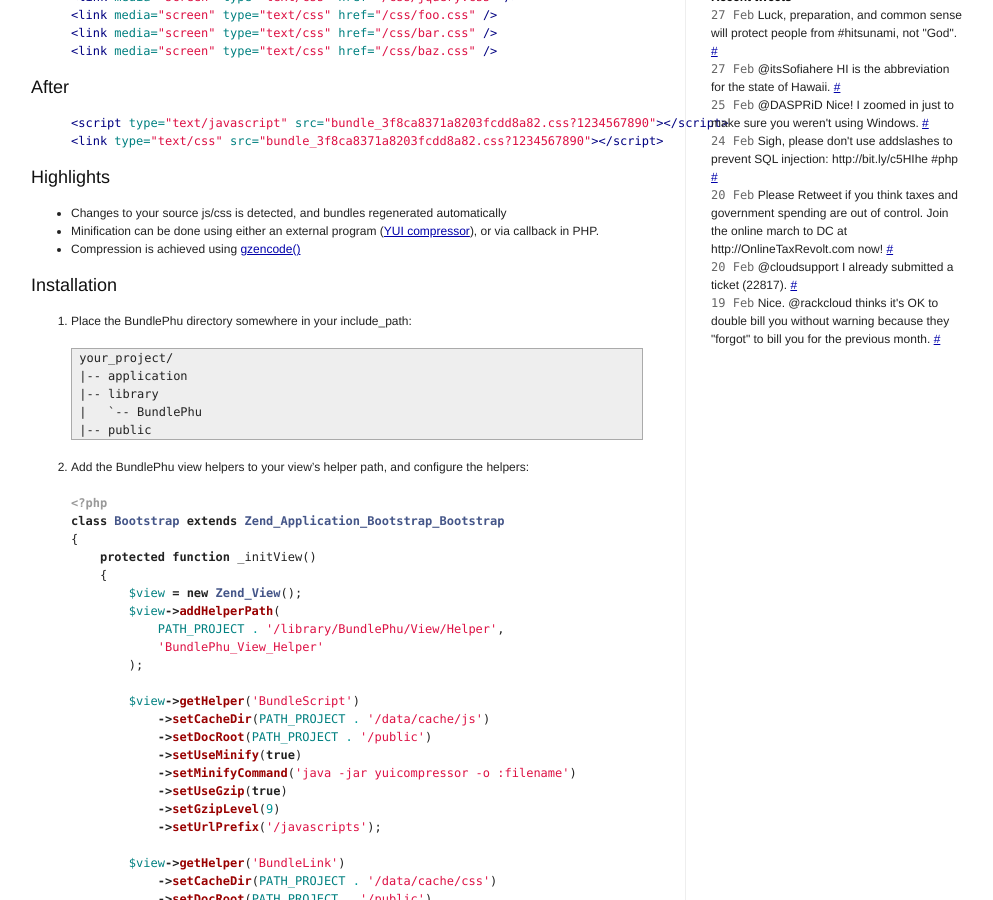
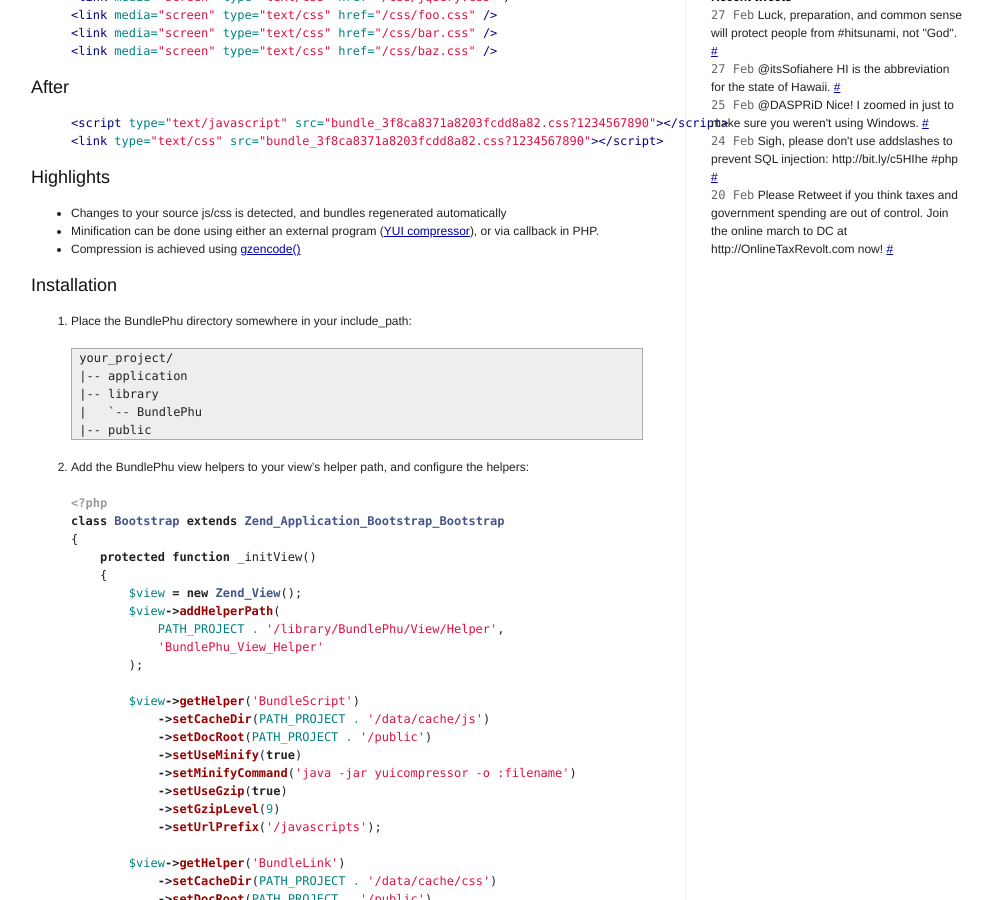
Before and after one commit to hobodave/hobodave.github.com, a Jekyll site: the page built from index.html, in a window 1280 px wide and 900 px high, scrolled down 589 px. Shown: the whole window, without its empty margins (134-1127 px from the left). Built offline with Jekyll 4.4.1, drawn with Linux system fonts in a browser that asks for light colours; Markdown is read by kramdown in place of the engine named in the settings; comment, search, counter and statistics services are not loaded.

Commit message:
Automatic tweet update

```diff
--- a/_includes/twitter.html
+++ b/_includes/twitter.html
@@ -4,6 +4,4 @@
 <li><span class="gentle">25 Feb</span> @DASPRiD Nice! I zoomed in just to make sure you weren't using Windows. <a href="http://twitter.com/hobodave/status/9641758038">#</a></li>
 <li><span class="gentle">24 Feb</span> Sigh, please don't use addslashes to prevent SQL injection: http://bit.ly/c5HIhe #php <a href="http://twitter.com/hobodave/status/9554518785">#</a></li>
 <li><span class="gentle">20 Feb</span> Please Retweet if you think taxes and government spending are out of control. Join the online march to DC at http://OnlineTaxRevolt.com now! <a href="http://twitter.com/hobodave/status/9396420961">#</a></li>
-<li><span class="gentle">20 Feb</span> @cloudsupport I already submitted a ticket (22817). <a href="http://twitter.com/hobodave/status/9359253314">#</a></li>
-<li><span class="gentle">19 Feb</span> Nice. @rackcloud thinks it's OK to double bill you without warning because they &quot;forgot&quot; to bill you for the previous month. <a href="http://twitter.com/hobodave/status/9357625255">#</a></li>
 </ul>
```
